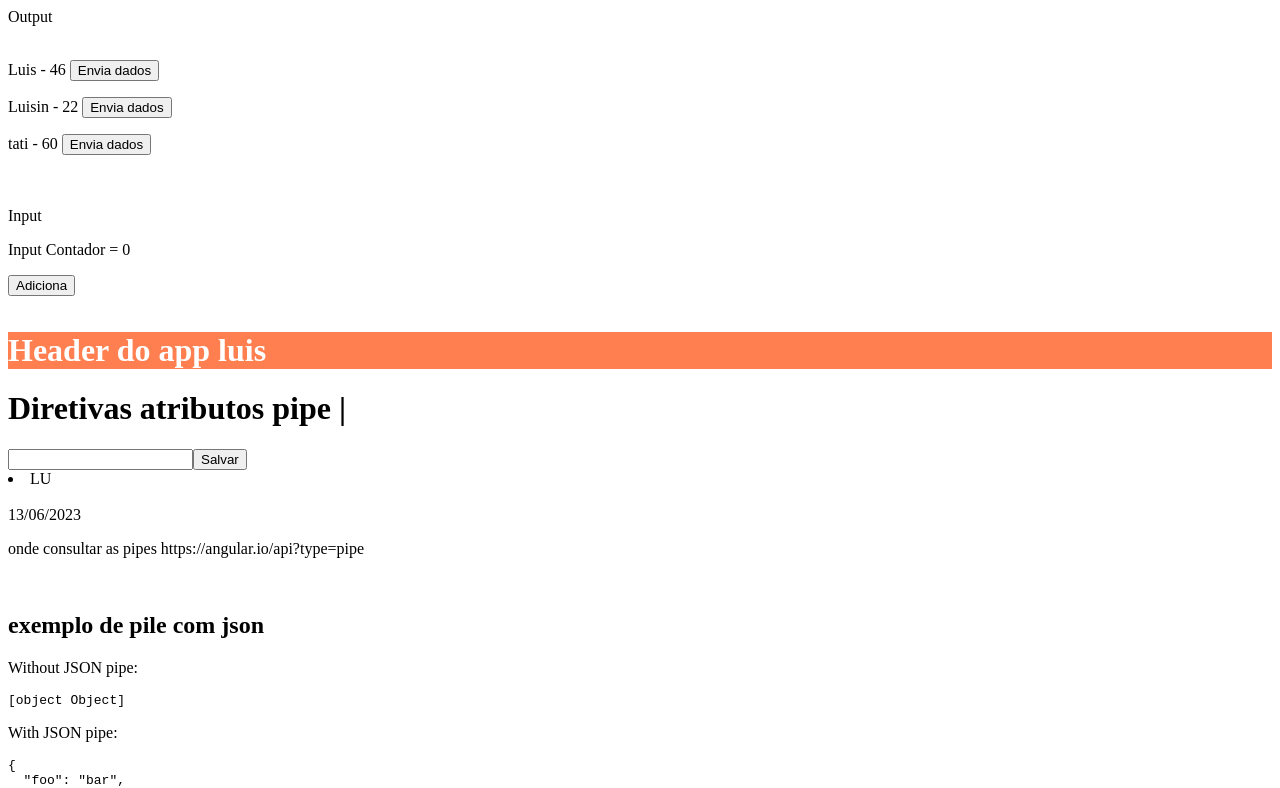
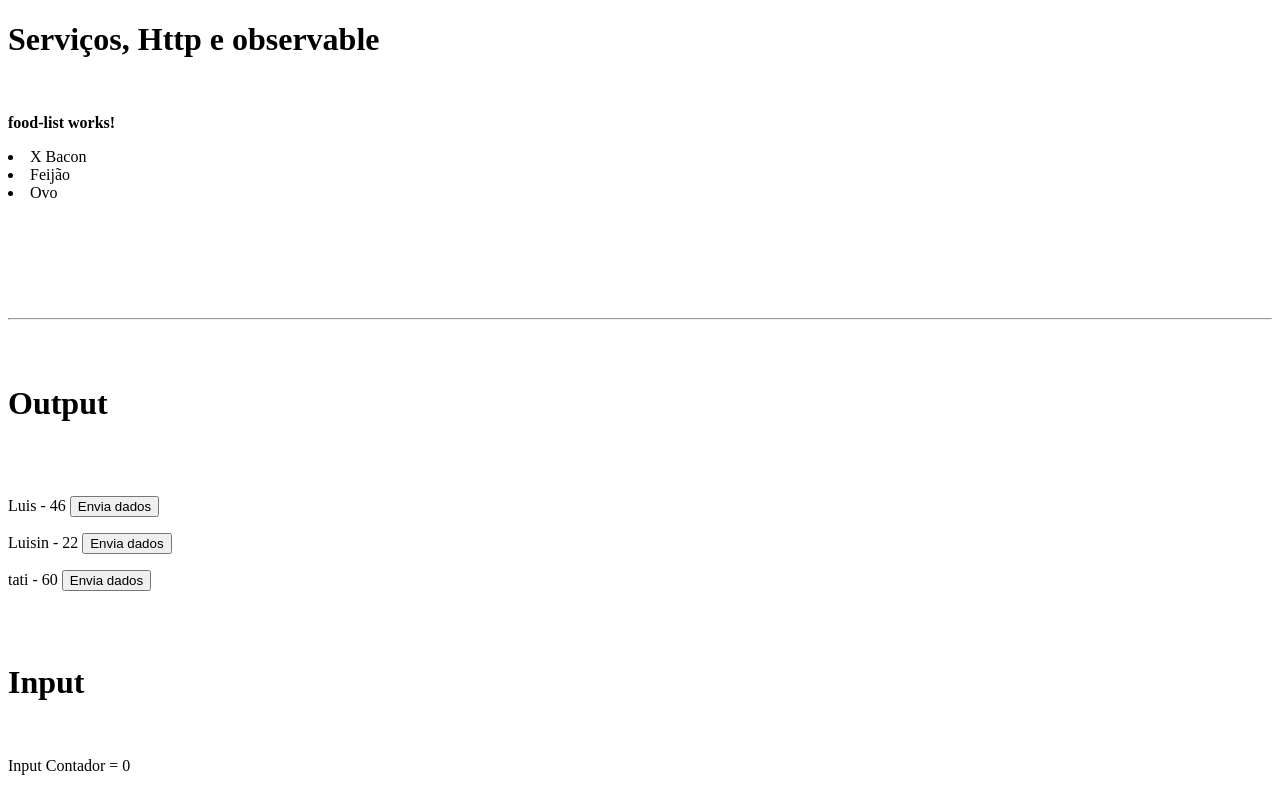
Before and after one commit to luiscozeferino/broker-ghp, an Angular app: page /broker-ghp/ in a window 1280 px wide. Before the commit this address led to /. Shown: the top 788 px of the page. Built offline with nearby package versions, Linux system fonts and the light colour scheme.

Commit message:
exercidios service

```diff
--- a/src/app/app.component.ts
+++ b/src/app/app.component.ts
@@ -6,12 +6,15 @@ import { Component } from '@angular/core';
 @Component({
   selector: 'app-root',
   template: `
+    <b><h1>Serviços, Http e observable</h1></b><br>
+    <app-food-list></app-food-list>
+    <br><br>
     <!--{{valor}}
     <button (click)="adicionar();">Adicionar</button>
     <app-title title="bem vindo" *ngIf="destruir"></app-title>
     <br>
     <button (click)="destruirComponente();">Destruir</button>-->
-    Output<br>
+    <b><h1>Output</h1></b><br>
     <ng-template [ngIf]="getDados">
       <h1>{{getDados.nome}}</h1>
       <h2>{{getDados.idade}}</h2>
@@ -19,7 +22,7 @@ import { Component } from '@angular/core';
     </ng-template>
     <br>
     <app-output (enviarDados)="setDados($event)"></app-output>
-    <br><br>Input<br>
+    <br><br><b><h1>Input</h1></b><br>
     <app-input [contador]="addValor"></app-input>
     <button (click)="add()">Adiciona</button>
     <br><br><br>
--- /dev/null
+++ b/src/app/services/food-list.service.ts
@@ -0,0 +1,19 @@
+import { Injectable } from '@angular/core';
+
+@Injectable({
+  providedIn: 'root'
+})
+export class FoodListService {
+  private list: Array<string> = [
+    "X Bacon",
+    "Feijão",
+    "Ovo"
+  ];
+  constructor() { }
+
+  public foodList() {
+    return this.list;
+  }
+
+
+}
--- /dev/null
+++ b/src/app/shared/food-list/food-list.component.html
@@ -0,0 +1,6 @@
+<p><b>food-list works!</b></p>
+<li *ngFor="let item of foodList">
+  {{ item }}
+</li>
+<br><br><br><br><br><br>
+<hr>
--- /dev/null
+++ b/src/app/shared/food-list/food-list.component.ts
@@ -0,0 +1,21 @@
+/* eslint-disable @angular-eslint/no-empty-lifecycle-method */
+import { Component, OnInit } from '@angular/core';
+
+//SERVICES
+import { FoodListService } from 'src/app/services/food-list.service';
+
+@Component({
+  selector: 'app-food-list',
+  templateUrl: './food-list.component.html',
+  styleUrls: ['./food-list.component.css']
+})
+export class FoodListComponent implements OnInit {
+
+  public foodList: Array<string> = [];
+  constructor(private foodListService: FoodListService) {}
+  ngOnInit(): void {
+      this.foodList = this.foodListService.foodList();
+   }
+
+
+}
--- a/src/app/shared/shared.module.ts
+++ b/src/app/shared/shared.module.ts
@@ -3,6 +3,7 @@ import { CommonModule } from '@angular/common';
 import { HeaderComponent } from './header/header.component';
 import { InputComponent } from './input/input.component';
 import { OutputComponent } from './output/output.component';
+import { FoodListComponent } from './food-list/food-list.component';
 
 
 
@@ -10,12 +11,14 @@ import { OutputComponent } from './output/output.component';
   declarations: [
     HeaderComponent,
     InputComponent,
-    OutputComponent
+    OutputComponent,
+    FoodListComponent
   ],
   exports: [
     HeaderComponent,
     InputComponent,
     OutputComponent,
+    FoodListComponent,
   ],
   imports: [
     CommonModule
--- a/src/index.html
+++ b/src/index.html
@@ -3,7 +3,7 @@
 <head>
   <meta charset="utf-8">
   <title>Broker</title>
-  <base href="/">
+  <base href="/broker-ghp/">
   <meta name="viewport" content="width=device-width, initial-scale=1">
   <link rel="icon" type="image/x-icon" href="favicon.ico">
 </head>
```
Also changed, not shown: src/app/shared/food-list/food-list.component.css (added), 2 other files (tests, documents, lock files or other folders).
